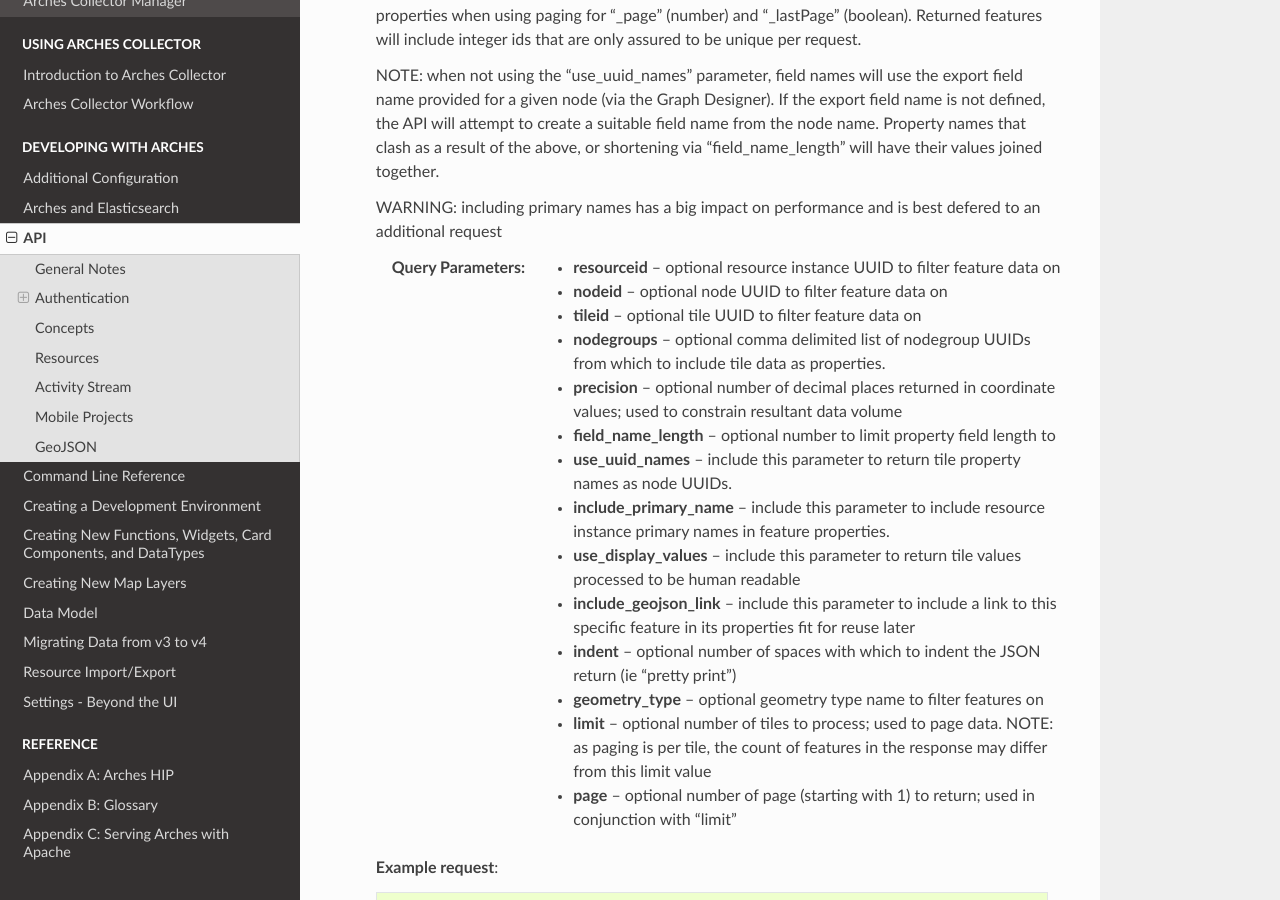
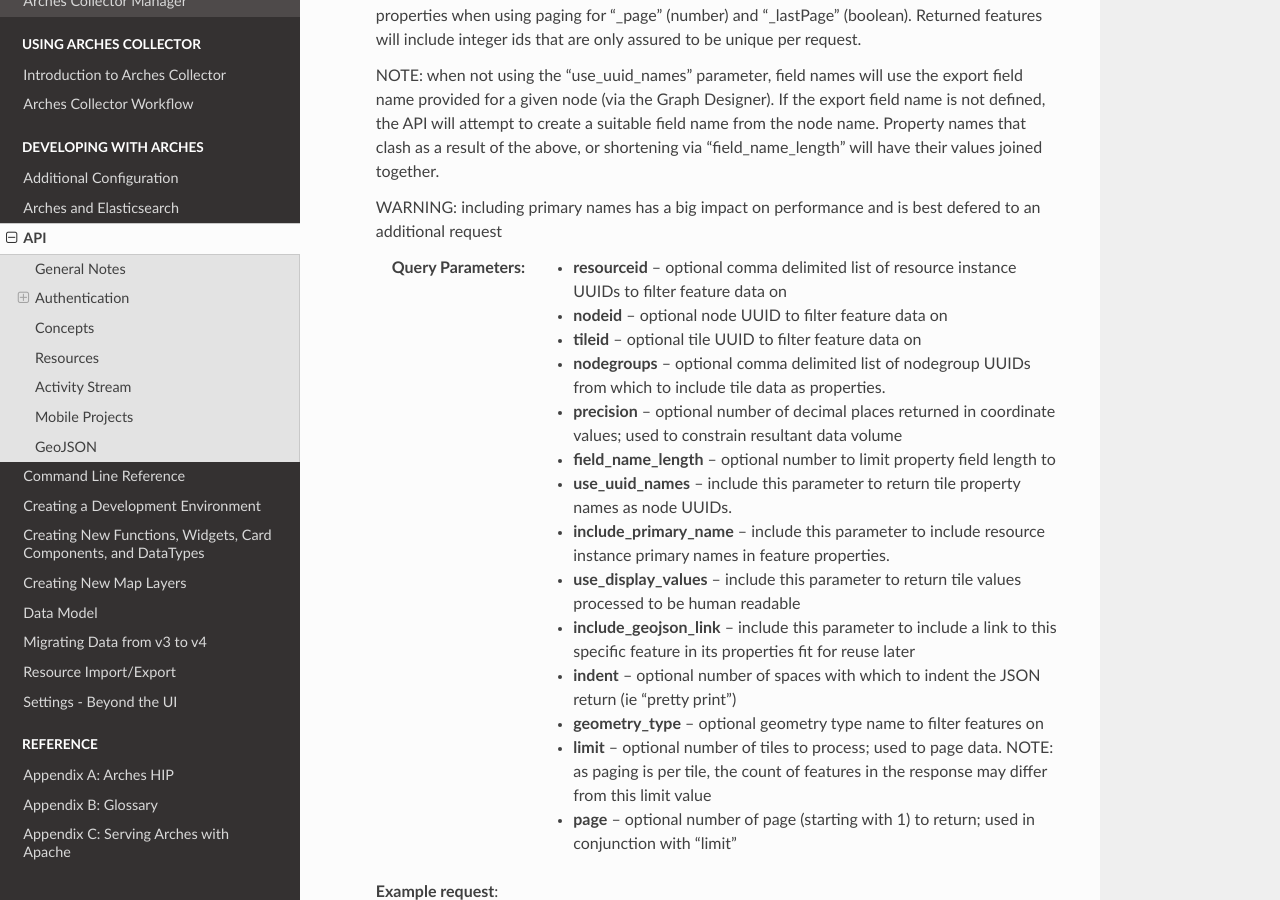
Before and after one commit to archesproject/arches-docs, a Sphinx documentation site: the page built from docs/api.txt, in a window 1280 px wide and 900 px high, scrolled down 14509 px. Built offline with Sphinx 7.4.7 and the Read the Docs theme 2.0.0, drawn with Linux system fonts in a browser that asks for light colours.

Commit message:
fixes for geojson API docs

```diff
--- a/docs/api.txt
+++ b/docs/api.txt
@@ -864,7 +864,7 @@
 
     WARNING: including primary names has a big impact on performance and is best defered to an additional request
 
-    :query resourceid: optional resource instance UUID to filter feature data on
+    :query resourceid: optional comma delimited list of resource instance UUIDs to filter feature data on
     :query nodeid: optional node UUID to filter feature data on
     :query tileid: optional tile UUID to filter feature data on
     :query nodegroups: optional comma delimited list of nodegroup UUIDs from which to include tile data as properties.
```
